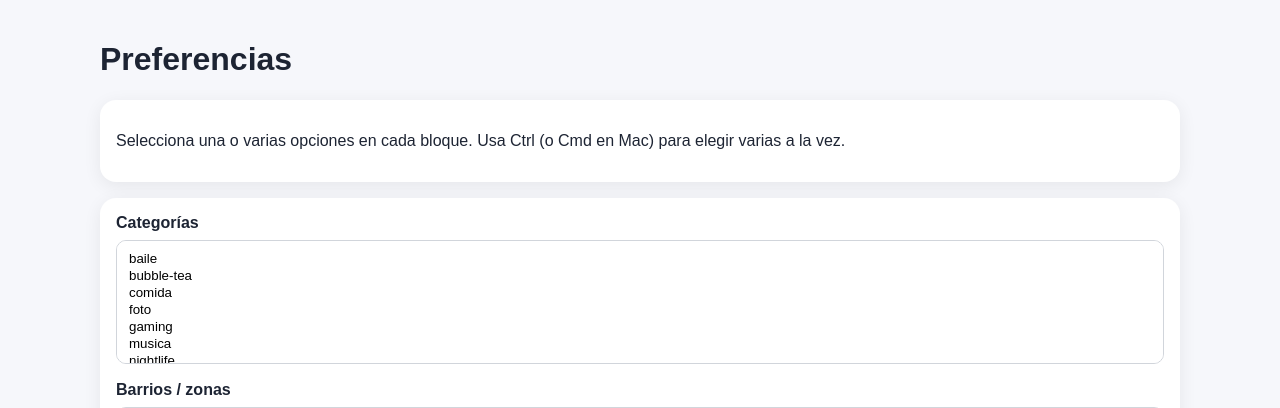
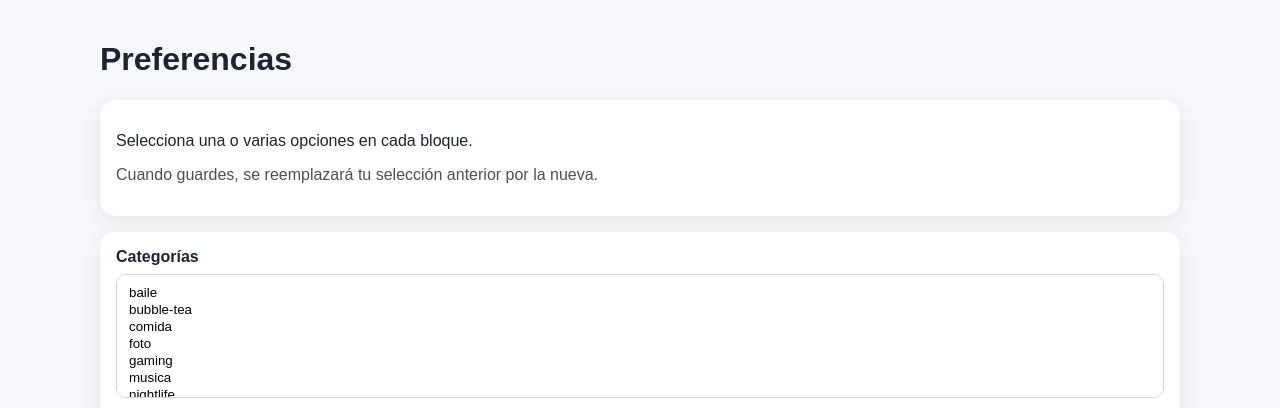
Before and after one commit to ROVDYRSOFTWARE/TEENAYERBILAO, a Flask app: page /preferencias in a window 1280 px wide. Shown: the part 46-454 px from the top of the page. Run offline with Flask 3, Linux system fonts and the light colour scheme; data that the repository does not hold is empty; parts of the project's set-up code (start-up, migrations or seed data) failed here and were passed over.

Commit message:
preferencias.html

```diff
--- a/templates/preferencias.html
+++ b/templates/preferencias.html
@@ -5,7 +5,8 @@
 <h1>Preferencias</h1>
 
 <div class="card" style="margin-bottom:16px;">
-  <p>Selecciona una o varias opciones en cada bloque. Usa Ctrl (o Cmd en Mac) para elegir varias a la vez.</p>
+  <p>Selecciona una o varias opciones en cada bloque.</p>
+  <p style="opacity:.8;">Cuando guardes, se reemplazará tu selección anterior por la nueva.</p>
 </div>
 
 <form method="post" class="card">
```
